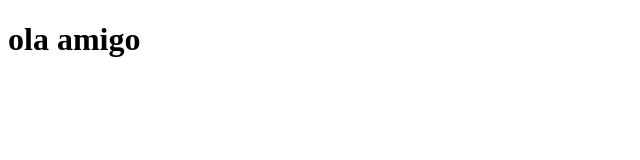
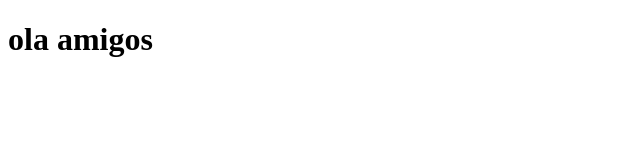
Before and after one commit to Gordo2105/ntfy, a plain HTML site: page index.html in a window 1280 px wide. Shown: the full height of the page, 0-640 px from the left. Drawn offline with Linux system fonts and the light colour scheme.

Commit message:
Update index.html

```diff
--- a/index.html
+++ b/index.html
@@ -18,7 +18,7 @@
 <html>
 <body>
 <h1>
-ola amigo
+ola amigos
 </h1>
 </body>
 </html>
```
